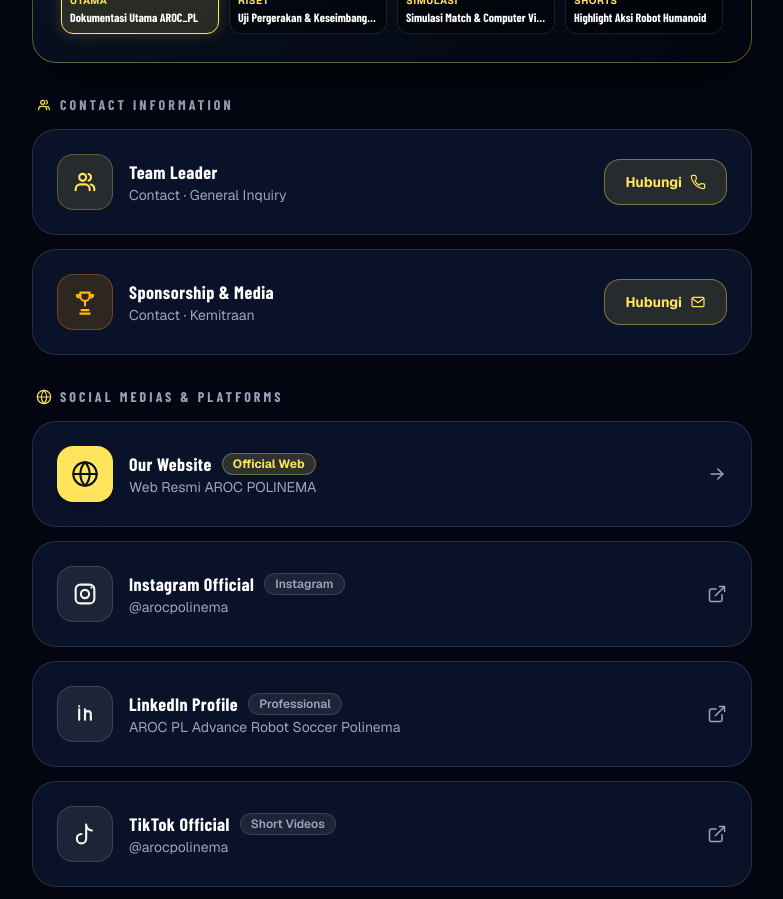
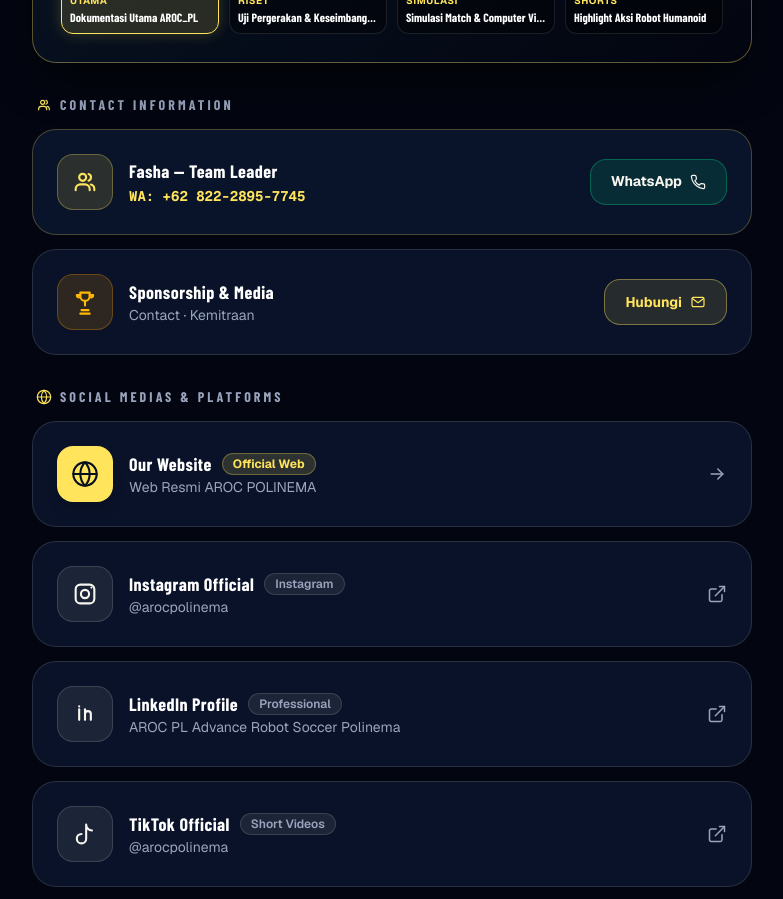
Before and after one commit to GabrielBatavia/aroc_web, a Next.js app: page /bio in a window 1280 px wide. Shown: the part 1360-2259 px from the top of the page, without its empty margins (248-1031 px from the left). Built offline with nearby package versions, Linux system fonts and the light colour scheme; a web font is replaced by a local one.

Commit message:
feat: update Team Leader contact with Fasha and WhatsApp link

```diff
--- a/components/bio/BioLinkPage.tsx
+++ b/components/bio/BioLinkPage.tsx
@@ -438,28 +438,29 @@
 
             <div className="grid gap-3.5">
               {/* Team Leader Contact */}
-              <div className="group rounded-2xl sm:rounded-3xl border border-[rgba(255,255,255,0.12)] bg-[rgba(12,23,48,0.75)] p-4.5 sm:p-6 backdrop-blur-md transition-all duration-300 hover:border-[rgba(255,228,92,0.4)] hover:bg-[rgba(17,29,64,0.95)] hover:shadow-[0_12px_30px_-5px_rgba(0,0,0,0.6)]">
+              <div className="group rounded-2xl sm:rounded-3xl border border-[rgba(255,225,92,0.25)] bg-[rgba(12,23,48,0.8)] p-4.5 sm:p-6 backdrop-blur-md transition-all duration-300 hover:border-[var(--yellow)] hover:bg-[rgba(17,29,64,0.95)] hover:shadow-[0_12px_30px_-5px_rgba(255,228,92,0.15)]">
                 <div className="flex items-center justify-between gap-3">
                   <div className="flex items-center gap-3.5 sm:gap-4">
-                    <div className="flex size-12 sm:size-14 shrink-0 items-center justify-center rounded-2xl bg-[rgba(255,228,92,0.12)] text-[var(--yellow)] border border-[rgba(255,228,92,0.25)] group-hover:scale-105 transition">
+                    <div className="flex size-12 sm:size-14 shrink-0 items-center justify-center rounded-2xl bg-[rgba(255,228,92,0.14)] text-[var(--yellow)] border border-[rgba(255,228,92,0.3)] group-hover:scale-105 transition">
                       <UsersIcon className="size-6 sm:size-7" />
                     </div>
                     <div>
                       <h3 className="font-display text-base sm:text-lg font-bold text-white tracking-wide group-hover:text-[var(--yellow)] transition-colors">
-                        Team Leader
+                        Fasha &mdash; Team Leader
                       </h3>
-                      <p className="text-xs sm:text-sm text-[var(--muted)]">
-                        Contact &middot; General Inquiry
+                      <p className="text-xs sm:text-sm text-[var(--yellow)] font-mono font-bold mt-0.5">
+                        WA: +62 822-2895-7745
                       </p>
                     </div>
                   </div>
-                  <button
-                    onClick={() => setActiveContactModal("leader")}
-                    className="flex shrink-0 items-center gap-2 rounded-xl sm:rounded-2xl border border-[rgba(255,228,92,0.4)] bg-[rgba(255,228,92,0.12)] px-4 py-2.5 sm:px-5 sm:py-3 text-xs sm:text-sm font-bold text-[var(--yellow)] transition hover:bg-[var(--yellow)] hover:text-[var(--navy-deep)] hover:shadow-[0_0_20px_rgba(255,228,92,0.2)]"
-                    type="button"
+                  <a
+                    href="https://wa.me/6282228957745"
+                    target="_blank"
+                    rel="noopener noreferrer"
+                    className="flex shrink-0 items-center gap-2 rounded-xl sm:rounded-2xl border border-emerald-500/40 bg-emerald-500/15 px-4 py-2.5 sm:px-5 sm:py-3 text-xs sm:text-sm font-bold text-emerald-400 transition hover:bg-emerald-500 hover:text-white hover:shadow-[0_0_20px_rgba(16,185,129,0.3)]"
                   >
-                    Hubungi <PhoneIcon className="size-4" />
-                  </button>
+                    WhatsApp <PhoneIcon className="size-4" />
+                  </a>
                 </div>
               </div>
 
@@ -683,9 +684,14 @@
         <div className="fixed inset-0 z-50 flex items-center justify-center p-4 sm:p-6 bg-black/85 backdrop-blur-lg animate-in fade-in duration-200">
           <div className="relative w-full max-w-md rounded-3xl border border-[rgba(255,228,92,0.35)] bg-[var(--navy-deep)] p-6 sm:p-8 shadow-2xl">
             <div className="flex items-center justify-between mb-5 border-b border-[rgba(255,255,255,0.12)] pb-4">
-              <h3 className="font-display text-lg sm:text-xl font-bold text-white uppercase tracking-wider">
-                {activeContactModal === "leader" ? "Contact Team Leader" : "Sponsorship & Media Partner"}
+              <div>
+                <span className="font-mono text-[0.62rem] font-bold uppercase tracking-wider text-[var(--yellow)]">
+                  Kontak Resmi
+                </span>
+                <h3 className="font-display text-lg sm:text-xl font-bold text-white uppercase tracking-wider mt-0.5">
+                  {activeContactModal === "leader" ? "Contact Team Leader (Fasha)" : "Sponsorship & Media Partner"}
                 </h3>
+              </div>
               <button
                 onClick={() => setActiveContactModal(null)}
                 className="flex size-8 items-center justify-center rounded-full bg-white/10 text-white hover:bg-red-500 transition"
@@ -696,6 +702,22 @@
             </div>
 
             <div className="space-y-3.5 mb-6">
+              {activeContactModal === "leader" && (
+                <div className="rounded-2xl border border-emerald-500/40 bg-emerald-500/10 p-4">
+                  <span className="block text-xs font-bold text-emerald-400 uppercase tracking-wider mb-1">
+                    WhatsApp / Telepon (Fasha - Team Leader)
+                  </span>
+                  <a
+                    href="https://wa.me/6282228957745"
+                    target="_blank"
+                    rel="noopener noreferrer"
+                    className="text-base sm:text-lg font-bold text-white hover:text-emerald-400 transition flex items-center gap-2"
+                  >
+                    +62 822-2895-7745 <ExternalLinkIcon className="size-4 text-emerald-400" />
+                  </a>
+                </div>
+              )}
+
               <div className="rounded-2xl border border-[rgba(255,255,255,0.1)] bg-[rgba(255,255,255,0.05)] p-4">
                 <span className="block text-xs font-bold text-[var(--yellow)] uppercase tracking-wider mb-1">
                   Email Resmi
@@ -730,12 +752,23 @@
             </div>
 
             <div className="flex gap-3">
+              {activeContactModal === "leader" ? (
+                <a
+                  href="https://wa.me/6282228957745"
+                  target="_blank"
+                  rel="noopener noreferrer"
+                  className="flex-1 flex items-center justify-center gap-2 rounded-2xl bg-emerald-500 hover:bg-emerald-400 px-5 py-3 text-xs sm:text-sm font-bold uppercase tracking-wider text-white shadow-lg transition"
+                >
+                  Chat WhatsApp Fasha <PhoneIcon className="size-4.5" />
+                </a>
+              ) : (
                 <a
                   href="mailto:hello@arocpl.com"
                   className="flex-1 flex items-center justify-center gap-2 rounded-2xl bg-[var(--yellow)] px-5 py-3 text-xs sm:text-sm font-bold uppercase tracking-wider text-[var(--navy-deep)] shadow-lg hover:bg-yellow-300 transition"
                 >
                   Kirim Email <MailIcon className="size-4.5" />
                 </a>
+              )}
             </div>
           </div>
         </div>
--- a/data/aroc.ts
+++ b/data/aroc.ts
@@ -329,8 +329,8 @@
 ];
 
 export const teamLead: TeamLead = {
-  name: "Ahmad Fauzi",
-  role: "Ketua Tim / Hardware Lead",
+  name: "Fasha",
+  role: "Ketua Tim / Team Leader",
   image: "/images/team-lead.png",
   badge: "Kapten",
   intro:
```
Lines whose indentation alone changed are shown as unchanged.
